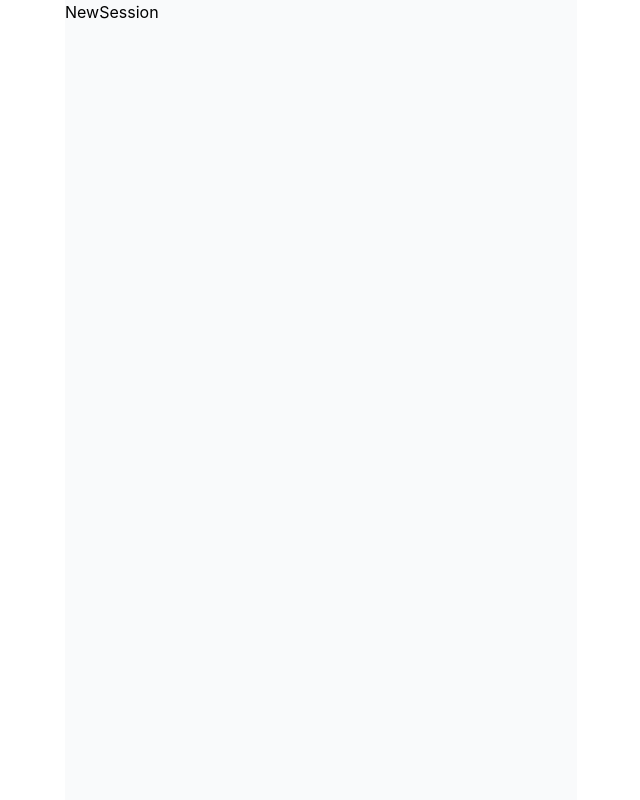
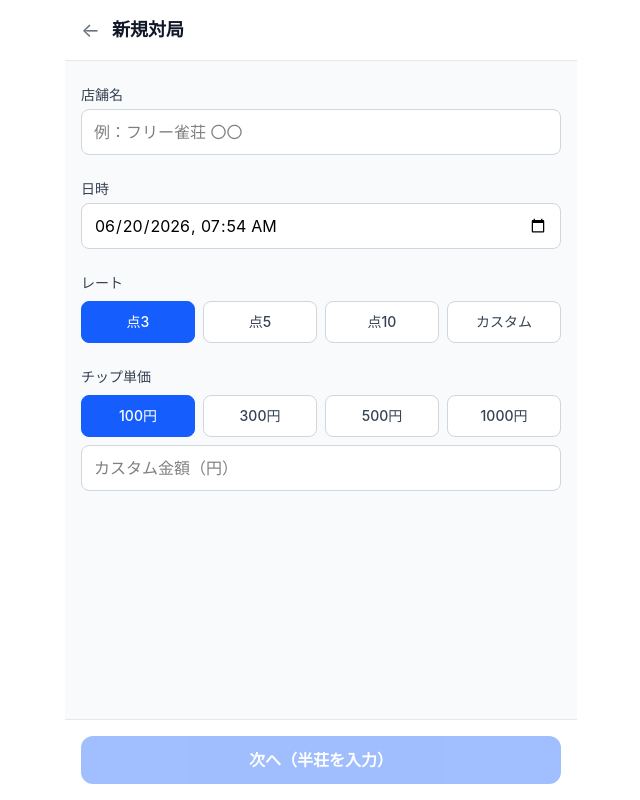
Before and after one commit to gove1931/hai-roku, a React (Vite) app in the folder client/: page /sessions/new in a window 1280 px wide. Shown: the whole page, without its empty margins (319-959 px from the left). Built offline with nearby package versions, Linux system fonts and the light colour scheme.

Commit message:
feat: 対局情報入力画面 (#5)

```diff
--- a/client/src/pages/NewSession.tsx
+++ b/client/src/pages/NewSession.tsx
@@ -1,3 +1,150 @@
+import { useState } from "react";
+import { useNavigate } from "react-router-dom";
+import { api } from "../api";
+import type { Rate } from "../types";
+
+const RATE_OPTIONS: Rate[] = ["点3", "点5", "点10", "カスタム"];
+const CHIP_PRESETS = [100, 300, 500, 1000];
+
+function nowLocal() {
+  const d = new Date();
+  d.setMinutes(d.getMinutes() - d.getTimezoneOffset());
+  return d.toISOString().slice(0, 16);
+}
+
 export default function NewSession() {
-  return <div>NewSession</div>;
+  const navigate = useNavigate();
+  const [storeName, setStoreName] = useState("");
+  const [playedAt, setPlayedAt] = useState(nowLocal);
+  const [rate, setRate] = useState<Rate>("点3");
+  const [chipPreset, setChipPreset] = useState<number | null>(100);
+  const [customChip, setCustomChip] = useState("");
+  const [submitting, setSubmitting] = useState(false);
+
+  const chipPrice = customChip ? Number(customChip) : (chipPreset ?? 0);
+  const canSubmit = storeName.trim() && chipPrice > 0 && !submitting;
+
+  async function handleSubmit() {
+    if (!canSubmit) return;
+    setSubmitting(true);
+    try {
+      const session = await api.createSession({
+        store_name: storeName.trim(),
+        played_at: new Date(playedAt).toISOString(),
+        rate,
+        chip_price: chipPrice,
+      });
+      navigate(`/sessions/${session.id}/hanchan/new`);
+    } finally {
+      setSubmitting(false);
+    }
+  }
+
+  return (
+    <div className="flex flex-col min-h-screen bg-gray-50">
+      <header className="bg-white border-b border-gray-200 px-4 py-4 sticky top-0 z-10">
+        <div className="flex items-center gap-3">
+          <button
+            onClick={() => navigate("/")}
+            className="text-gray-500 text-xl leading-none"
+          >
+            ←
+          </button>
+          <h1 className="text-lg font-bold text-gray-900">新規対局</h1>
+        </div>
+      </header>
+
+      <main className="flex-1 px-4 py-6 space-y-6">
+        <div>
+          <label className="block text-sm font-medium text-gray-700 mb-1">
+            店舗名
+          </label>
+          <input
+            type="text"
+            value={storeName}
+            onChange={(e) => setStoreName(e.target.value)}
+            placeholder="例：フリー雀荘 〇〇"
+            className="w-full border border-gray-300 rounded-lg px-3 py-2.5 text-base bg-white focus:outline-none focus:ring-2 focus:ring-blue-500"
+          />
+        </div>
+
+        <div>
+          <label className="block text-sm font-medium text-gray-700 mb-1">
+            日時
+          </label>
+          <input
+            type="datetime-local"
+            value={playedAt}
+            onChange={(e) => setPlayedAt(e.target.value)}
+            className="w-full border border-gray-300 rounded-lg px-3 py-2.5 text-base bg-white focus:outline-none focus:ring-2 focus:ring-blue-500"
+          />
+        </div>
+
+        <div>
+          <label className="block text-sm font-medium text-gray-700 mb-2">
+            レート
+          </label>
+          <div className="grid grid-cols-4 gap-2">
+            {RATE_OPTIONS.map((r) => (
+              <button
+                key={r}
+                onClick={() => setRate(r)}
+                className={`py-2.5 rounded-lg text-sm font-medium border transition-colors ${
+                  rate === r
+                    ? "bg-blue-600 text-white border-blue-600"
+                    : "bg-white text-gray-700 border-gray-300 hover:border-gray-400"
+                }`}
+              >
+                {r}
+              </button>
+            ))}
+          </div>
+        </div>
+
+        <div>
+          <label className="block text-sm font-medium text-gray-700 mb-2">
+            チップ単価
+          </label>
+          <div className="grid grid-cols-4 gap-2 mb-2">
+            {CHIP_PRESETS.map((p) => (
+              <button
+                key={p}
+                onClick={() => {
+                  setChipPreset(p);
+                  setCustomChip("");
+                }}
+                className={`py-2.5 rounded-lg text-sm font-medium border transition-colors ${
+                  chipPreset === p && !customChip
+                    ? "bg-blue-600 text-white border-blue-600"
+                    : "bg-white text-gray-700 border-gray-300 hover:border-gray-400"
+                }`}
+              >
+                {p}円
+              </button>
+            ))}
+          </div>
+          <input
+            type="number"
+            placeholder="カスタム金額（円）"
+            value={customChip}
+            onChange={(e) => {
+              setCustomChip(e.target.value);
+              if (e.target.value) setChipPreset(null);
+            }}
+            className="w-full border border-gray-300 rounded-lg px-3 py-2.5 text-base bg-white focus:outline-none focus:ring-2 focus:ring-blue-500"
+          />
+        </div>
+      </main>
+
+      <div className="px-4 py-4 bg-white border-t border-gray-200">
+        <button
+          onClick={handleSubmit}
+          disabled={!canSubmit}
+          className="w-full bg-blue-600 text-white font-semibold py-3 rounded-xl disabled:opacity-40 transition-opacity"
+        >
+          次へ（半荘を入力）
+        </button>
+      </div>
+    </div>
+  );
 }
```
